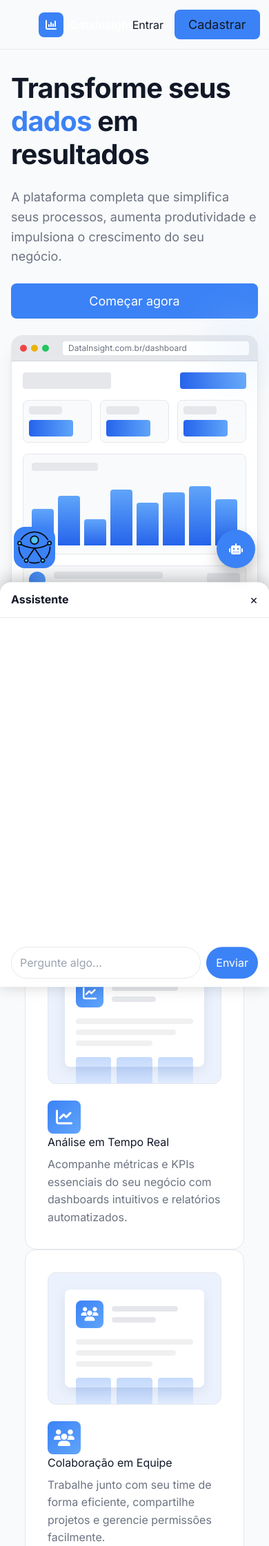
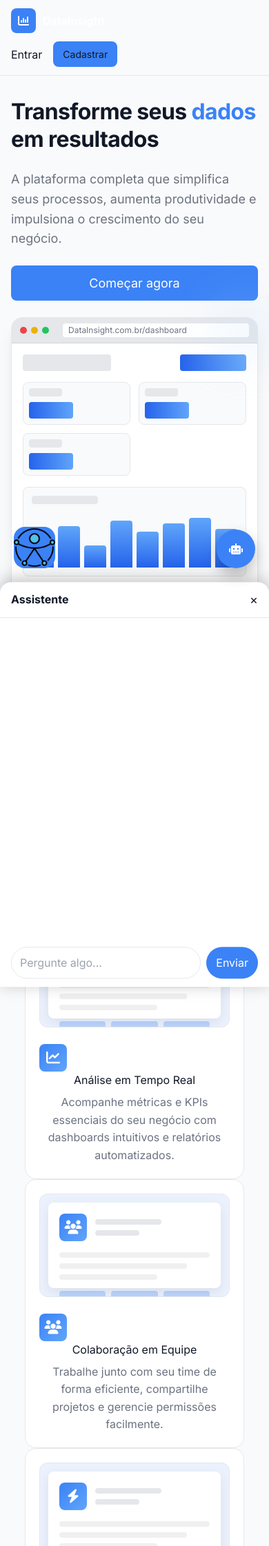
Before and after one commit to Ima23-d/-Projeto-Extensao_2.0, a Flask app: page / in a window 390 px wide. Shown: the top 2242 px of the page at 69% size. Run offline with Flask 3, Linux system fonts and the light colour scheme; some libraries are stand-ins or nearby versions.

Commit message:
feat: enhance layout and responsiveness of index page and styling adjustments

```diff
--- a/static/css/estilo.css
+++ b/static/css/estilo.css
@@ -505,6 +505,7 @@ body {
   display: flex;
   gap: 16px;
   align-items: center;
+  flex-wrap: wrap;
 }
 
 .auth-links a {
@@ -512,6 +513,15 @@ body {
   text-decoration: none;
   font-weight: 500;
   transition: color 0.2s;
+}
+
+.auth-links__cta {
+  padding: 8px 20px;
+}
+
+.mockup-url {
+  overflow-wrap: anywhere;
+  word-break: break-word;
 }
 
 .auth-links a:not(.botao):hover {
@@ -671,11 +681,16 @@ body {
 }
 
 @media (max-width: 640px) {
+  .hero__title {
+    font-size: calc(32px * var(--escala-fonte));
+    line-height: 1.25;
+  }
+
   .hero__buttons {
     flex-direction: column;
   }
 
-  .botao {
+  .hero__buttons .botao {
     width: 100%;
     justify-content: center;
   }
@@ -686,6 +701,42 @@ body {
 
   .container {
     max-width: 95%;
+  }
+}
+
+@media (max-width: 768px) {
+  .barra-topo {
+    height: auto;
+    min-height: var(--barra-topo);
+    padding: 12px 0;
+  }
+
+  .barra-topo__interno {
+    height: auto;
+    min-height: var(--barra-topo);
+    gap: 12px;
+  }
+
+  .auth-links {
+    justify-content: flex-end;
+    row-gap: 8px;
+  }
+
+  .auth-links__cta {
+    padding: 8px 14px;
+    font-size: 14px;
+  }
+}
+
+@media (max-width: 480px) {
+  .barra-topo__interno {
+    flex-direction: column;
+    align-items: flex-start;
+  }
+
+  .auth-links {
+    width: 100%;
+    justify-content: flex-start;
   }
 }
 
@@ -1089,12 +1140,13 @@ tbody tr:hover {
 }
 
 /* ============================
-   IMAGEMS
+   IMAGENS
    ============================ */
 
 img {
-  width: 50px;
-  height: 50px;
+  max-width: 100%;
+  height: auto;
+  display: block;
 }
 
 /* ============================
@@ -1721,23 +1773,28 @@ table td {
    ======================= */
   .grid-recursos {
     display: grid;
-    grid-template-columns: repeat(auto-fit, minmax(400px, 32px));
-    gap: 32px
-  }
-  .recursos-conteudo{
+    grid-template-columns: repeat(2, minmax(0, 1fr));
+    gap: 32px;
+  }
+
+  .recurso-conteudo {
     display: flex;
     align-items: flex-start;
     gap: 16px;
   }
-  /* Regras apenas para a tela do celular */
-  @media (max-width: 640px){
-    .grid-recursos {
-      grid-template-columns: 1fr; /* Resolve o erro do espaçamento vazando na direita */
-    }
-    .recursos-conteudo{
-      flex-direction: column; /* Coloca o ícone em cima do texto */
-      align-items: center; /* Centraliza o ícone*/
-    }
-  }
-
-}
+}
+
+@media (max-width: 1024px) {
+  .grid-recursos {
+    grid-template-columns: 1fr;
+    gap: 24px;
+  }
+}
+
+@media (max-width: 640px) {
+  .recurso-conteudo {
+    flex-direction: column;
+    align-items: center;
+    text-align: center;
+  }
+}
--- a/templates/index.html
+++ b/templates/index.html
@@ -22,7 +22,7 @@
 
       <div class="auth-links">
         <a href="{{ url_for('pg_login') }}">Entrar</a>
-        <a href="{{ url_for('pg_cadastro') }}" class="botao botao--primario" style="padding: 8px 20px;">Cadastrar</a>
+        <a href="{{ url_for('pg_cadastro') }}" class="botao botao--primario auth-links__cta">Cadastrar</a>
       </div>
     </div>
   </header>
@@ -50,7 +50,7 @@
                   <div class="w-2.5 h-2.5 rounded-full bg-green-500"></div>
                 </div>
                 <div class="flex-1 ml-3">
-                  <div class="bg-white rounded px-2 py-0.5 text-xs text-gray-500">DataInsight.com.br/dashboard</div>
+                  <div class="bg-white rounded px-2 py-0.5 text-xs text-gray-500 mockup-url">DataInsight.com.br/dashboard</div>
                 </div>
               </div>
               <div class="p-4 bg-white">
@@ -58,7 +58,7 @@
                   <div class="h-6 bg-gray-200 rounded w-32"></div>
                   <div class="h-6 bg-gradient-to-r from-blue-600 to-blue-400 rounded w-24"></div>
                 </div>
-                <div class="grid grid-cols-3 gap-3 mb-4">
+                <div class="grid grid-cols-2 sm:grid-cols-3 gap-3 mb-4">
                   <div class="bg-gray-50 rounded-lg p-2 border border-gray-200">
                     <div class="h-3 bg-gray-200 rounded w-12 mb-2"></div>
                     <div class="h-6 bg-gradient-to-r from-blue-600 to-blue-400 rounded w-16"></div>
@@ -74,7 +74,7 @@
                 </div>
                 <div class="bg-gray-50 rounded-lg p-3 border border-gray-200 mb-4">
                   <div class="h-3 bg-gray-200 rounded w-24 mb-3"></div>
-                  <div class="h-24 flex items-end gap-1.5">
+                  <div class="h-20 sm:h-24 flex items-end gap-1.5">
                     <div class="flex-1 bg-gradient-to-t from-blue-600 to-blue-400 rounded-t" style="height: 55%;"></div>
                     <div class="flex-1 bg-gradient-to-t from-blue-600 to-blue-400 rounded-t" style="height: 75%;"></div>
                     <div class="flex-1 bg-gradient-to-t from-blue-600 to-blue-400 rounded-t" style="height: 40%;"></div>
@@ -121,18 +121,18 @@
     </section>
 
     <!-- Section Recursos Detalhados -->
-    <section style="background: var(--fundo); padding: 80px 20px;">
+    <section style="background: var(--fundo); padding: clamp(48px, 8vw, 80px) 20px;">
       <div class="container">
-        <div class="section-header" style="margin-bottom: 64px; text-align: center;" data-aos="fade-up">
+        <div class="section-header" style="margin-bottom: clamp(36px, 6vw, 64px); text-align: center;" data-aos="fade-up">
           <h2 class="h2" style="margin-bottom: 16px;">Conheça nossos principais recursos</h2>
           <p class="p">Tudo que você precisa para levar sua gestão ao próximo nível, em uma única plataforma.</p>
         </div>
 
         <div class="grid-recursos">
           <!-- Card 1: Análise em Tempo Real -->
-          <div style="background: var(--cartao); border-radius: 16px; padding: 32px; border: 1px solid var(--borda); transition: box-shadow 0.3s;" onmouseover="this.style.boxShadow='0 20px 25px rgba(0,0,0,0.1)'" onmouseout="this.style.boxShadow='none'" data-aos="fade-right" data-aos-delay="100" data-aos-duration="800">
-            <div style="background: rgba(59, 130, 246, 0.1); border-radius: 12px; margin-bottom: 24px; height: 192px; display: flex; align-items: center; justify-content: center; border: 1px solid var(--borda); overflow: hidden; position: relative;">
-              <div style="position: absolute; inset: 0; padding: 24px;">
+          <div style="background: var(--cartao); border-radius: 16px; padding: clamp(20px, 4vw, 32px); border: 1px solid var(--borda); transition: box-shadow 0.3s;" onmouseover="this.style.boxShadow='0 20px 25px rgba(0,0,0,0.1)'" onmouseout="this.style.boxShadow='none'" data-aos="fade-right" data-aos-delay="100" data-aos-duration="800">
+            <div style="background: rgba(59, 130, 246, 0.1); border-radius: 12px; margin-bottom: 24px; height: clamp(150px, 30vw, 192px); display: flex; align-items: center; justify-content: center; border: 1px solid var(--borda); overflow: hidden; position: relative;">
+              <div style="position: absolute; inset: 0; padding: clamp(12px, 3vw, 24px);">
                 <div style="background: var(--cartao); border-radius: 8px; box-shadow: var(--sombra); height: 100%; padding: 16px;">
                   <div style="display: flex; align-items: center; gap: 12px; margin-bottom: 16px;">
                     <div style="width: 40px; height: 40px; border-radius: 8px; background: linear-gradient(135deg, #3B82F6 0%, #60A5FA 100%); display: flex; align-items: center; justify-content: center;">
@@ -157,8 +157,8 @@
               </div>
             </div>
             <div class="recurso-conteudo" data-aos="fade-up">
-              <div style="width: 48px; height: 48px; border-radius: 8px; background: linear-gradient(135deg, #3B82F6 0%, #60A5FA 100%); display: flex; align-items: center; justify-content: center; flex-shrink: 0;">
-                <i class="fas fa-chart-line" style="color: white; font-size: 24px;"></i>
+              <div style="width: clamp(40px, 10vw, 48px); height: clamp(40px, 10vw, 48px); border-radius: 8px; background: linear-gradient(135deg, #3B82F6 0%, #60A5FA 100%); display: flex; align-items: center; justify-content: center; flex-shrink: 0;">
+                <i class="fas fa-chart-line" style="color: white; font-size: clamp(20px, 5vw, 24px);"></i>
               </div>
               <div>
                 <h3 class="h3" style="margin-top: 0; margin-bottom: 8px; color: var(--texto);">Análise em Tempo Real</h3>
@@ -168,9 +168,9 @@
           </div>
 
           <!-- Card 2: Colaboração em Equipe -->
-          <div style="background: var(--cartao); border-radius: 16px; padding: 32px; border: 1px solid var(--borda); transition: box-shadow 0.3s;" onmouseover="this.style.boxShadow='0 20px 25px rgba(0,0,0,0.1)'" onmouseout="this.style.boxShadow='none'" data-aos="fade-left" data-aos-delay="200" data-aos-duration="800">
-            <div style="background: rgba(59, 130, 246, 0.1); border-radius: 12px; margin-bottom: 24px; height: 192px; display: flex; align-items: center; justify-content: center; border: 1px solid var(--borda); overflow: hidden; position: relative;">
-              <div style="position: absolute; inset: 0; padding: 24px;">
+          <div style="background: var(--cartao); border-radius: 16px; padding: clamp(20px, 4vw, 32px); border: 1px solid var(--borda); transition: box-shadow 0.3s;" onmouseover="this.style.boxShadow='0 20px 25px rgba(0,0,0,0.1)'" onmouseout="this.style.boxShadow='none'" data-aos="fade-left" data-aos-delay="200" data-aos-duration="800">
+            <div style="background: rgba(59, 130, 246, 0.1); border-radius: 12px; margin-bottom: 24px; height: clamp(150px, 30vw, 192px); display: flex; align-items: center; justify-content: center; border: 1px solid var(--borda); overflow: hidden; position: relative;">
+              <div style="position: absolute; inset: 0; padding: clamp(12px, 3vw, 24px);">
                 <div style="background: var(--cartao); border-radius: 8px; box-shadow: var(--sombra); height: 100%; padding: 16px;">
                   <div style="display: flex; align-items: center; gap: 12px; margin-bottom: 16px;">
                     <div style="width: 40px; height: 40px; border-radius: 8px; background: linear-gradient(135deg, #3B82F6 0%, #60A5FA 100%); display: flex; align-items: center; justify-content: center;">
@@ -195,8 +195,8 @@
               </div>
             </div>
             <div class="recurso-conteudo" data-aos="fade-up">
-              <div style="width: 48px; height: 48px; border-radius: 8px; background: linear-gradient(135deg, #3B82F6 0%, #60A5FA 100%); display: flex; align-items: center; justify-content: center; flex-shrink: 0;">
-                <i class="fas fa-users" style="color: white; font-size: 24px;"></i>
+              <div style="width: clamp(40px, 10vw, 48px); height: clamp(40px, 10vw, 48px); border-radius: 8px; background: linear-gradient(135deg, #3B82F6 0%, #60A5FA 100%); display: flex; align-items: center; justify-content: center; flex-shrink: 0;">
+                <i class="fas fa-users" style="color: white; font-size: clamp(20px, 5vw, 24px);"></i>
               </div>
               <div>
                 <h3 class="h3" style="margin-top: 0; margin-bottom: 8px; color: var(--texto);">Colaboração em Equipe</h3>
@@ -206,9 +206,9 @@
           </div>
 
           <!-- Card 3: Automação Inteligente -->
-          <div style="background: var(--cartao); border-radius: 16px; padding: 32px; border: 1px solid var(--borda); transition: box-shadow 0.3s;" onmouseover="this.style.boxShadow='0 20px 25px rgba(0,0,0,0.1)'" onmouseout="this.style.boxShadow='none'" data-aos="fade-right" data-aos-delay="300" data-aos-duration="800" >
-            <div style="background: rgba(59, 130, 246, 0.1); border-radius: 12px; margin-bottom: 24px; height: 192px; display: flex; align-items: center; justify-content: center; border: 1px solid var(--borda); overflow: hidden; position: relative;">
-              <div style="position: absolute; inset: 0; padding: 24px;">
+          <div style="background: var(--cartao); border-radius: 16px; padding: clamp(20px, 4vw, 32px); border: 1px solid var(--borda); transition: box-shadow 0.3s;" onmouseover="this.style.boxShadow='0 20px 25px rgba(0,0,0,0.1)'" onmouseout="this.style.boxShadow='none'" data-aos="fade-right" data-aos-delay="300" data-aos-duration="800" >
+            <div style="background: rgba(59, 130, 246, 0.1); border-radius: 12px; margin-bottom: 24px; height: clamp(150px, 30vw, 192px); display: flex; align-items: center; justify-content: center; border: 1px solid var(--borda); overflow: hidden; position: relative;">
+              <div style="position: absolute; inset: 0; padding: clamp(12px, 3vw, 24px);">
                 <div style="background: var(--cartao); border-radius: 8px; box-shadow: var(--sombra); height: 100%; padding: 16px;">
                   <div style="display: flex; align-items: center; gap: 12px; margin-bottom: 16px;">
                     <div style="width: 40px; height: 40px; border-radius: 8px; background: linear-gradient(135deg, #3B82F6 0%, #60A5FA 100%); display: flex; align-items: center; justify-content: center;">
@@ -232,9 +232,9 @@
                 </div>
               </div>
             </div>
-            <div style="display: flex; align-items: flex-start; gap: 16px;" data-aos="fade-up" >
-              <div style="width: 48px; height: 48px; border-radius: 8px; background: linear-gradient(135deg, #3B82F6 0%, #60A5FA 100%); display: flex; align-items: center; justify-content: center; flex-shrink: 0;">
-                <i class="fas fa-bolt" style="color: white; font-size: 24px;"></i>
+            <div class="recurso-conteudo" data-aos="fade-up" >
+              <div style="width: clamp(40px, 10vw, 48px); height: clamp(40px, 10vw, 48px); border-radius: 8px; background: linear-gradient(135deg, #3B82F6 0%, #60A5FA 100%); display: flex; align-items: center; justify-content: center; flex-shrink: 0;">
+                <i class="fas fa-bolt" style="color: white; font-size: clamp(20px, 5vw, 24px);"></i>
               </div>
               <div>
                 <h3 class="h3" style="margin-top: 0; margin-bottom: 8px; color: var(--texto);">Automação Inteligente</h3>
@@ -244,9 +244,9 @@
           </div>
 
           <!-- Card 4: Segurança Avançada -->
-          <div style="background: var(--cartao); border-radius: 16px; padding: 32px; border: 1px solid var(--borda); transition: box-shadow 0.3s;" onmouseover="this.style.boxShadow='0 20px 25px rgba(0,0,0,0.1)'" onmouseout="this.style.boxShadow='none'" data-aos="fade-left" data-aos-delay="400" data-aos-duration="800">
-            <div style="background: rgba(59, 130, 246, 0.1); border-radius: 12px; margin-bottom: 24px; height: 192px; display: flex; align-items: center; justify-content: center; border: 1px solid var(--borda); overflow: hidden; position: relative;">
-              <div style="position: absolute; inset: 0; padding: 24px;">
+          <div style="background: var(--cartao); border-radius: 16px; padding: clamp(20px, 4vw, 32px); border: 1px solid var(--borda); transition: box-shadow 0.3s;" onmouseover="this.style.boxShadow='0 20px 25px rgba(0,0,0,0.1)'" onmouseout="this.style.boxShadow='none'" data-aos="fade-left" data-aos-delay="400" data-aos-duration="800">
+            <div style="background: rgba(59, 130, 246, 0.1); border-radius: 12px; margin-bottom: 24px; height: clamp(150px, 30vw, 192px); display: flex; align-items: center; justify-content: center; border: 1px solid var(--borda); overflow: hidden; position: relative;">
+              <div style="position: absolute; inset: 0; padding: clamp(12px, 3vw, 24px);">
                 <div style="background: var(--cartao); border-radius: 8px; box-shadow: var(--sombra); height: 100%; padding: 16px;">
                   <div style="display: flex; align-items: center; gap: 12px; margin-bottom: 16px;">
                     <div style="width: 40px; height: 40px; border-radius: 8px; background: linear-gradient(135deg, #3B82F6 0%, #60A5FA 100%); display: flex; align-items: center; justify-content: center;">
@@ -271,8 +271,8 @@
               </div>
             </div>
             <div class="recurso-conteudo" data-aos="fade-up">
-              <div style="width: 48px; height: 48px; border-radius: 8px; background: linear-gradient(135deg, #3B82F6 0%, #60A5FA 100%); display: flex; align-items: center; justify-content: center; flex-shrink: 0;">
-                <i class="fas fa-shield-alt" style="color: white; font-size: 24px;"></i>
+              <div style="width: clamp(40px, 10vw, 48px); height: clamp(40px, 10vw, 48px); border-radius: 8px; background: linear-gradient(135deg, #3B82F6 0%, #60A5FA 100%); display: flex; align-items: center; justify-content: center; flex-shrink: 0;">
+                <i class="fas fa-shield-alt" style="color: white; font-size: clamp(20px, 5vw, 24px);"></i>
               </div>
               <div>
                 <h3 class="h3" style="margin-top: 0; margin-bottom: 8px; color: var(--texto);">Segurança Avançada</h3>
```
